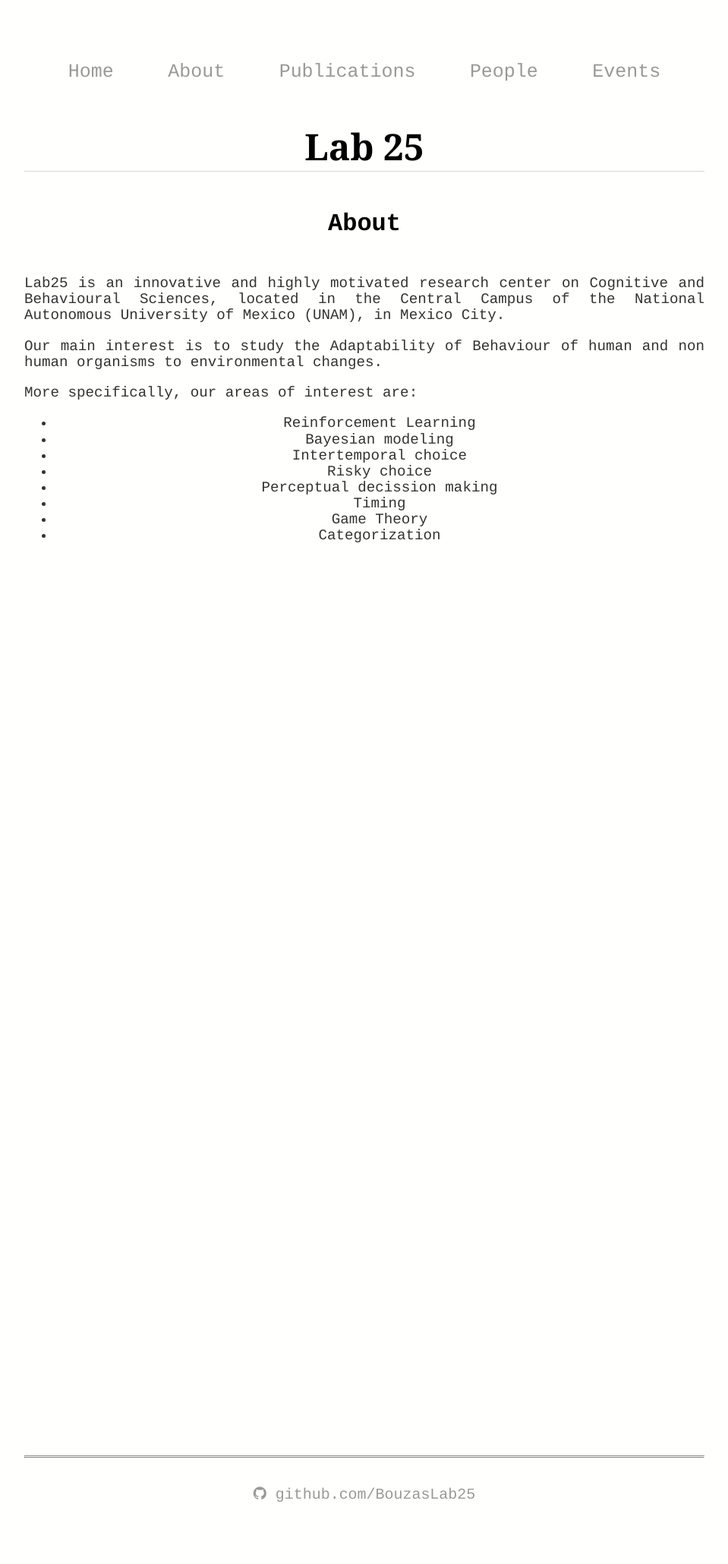
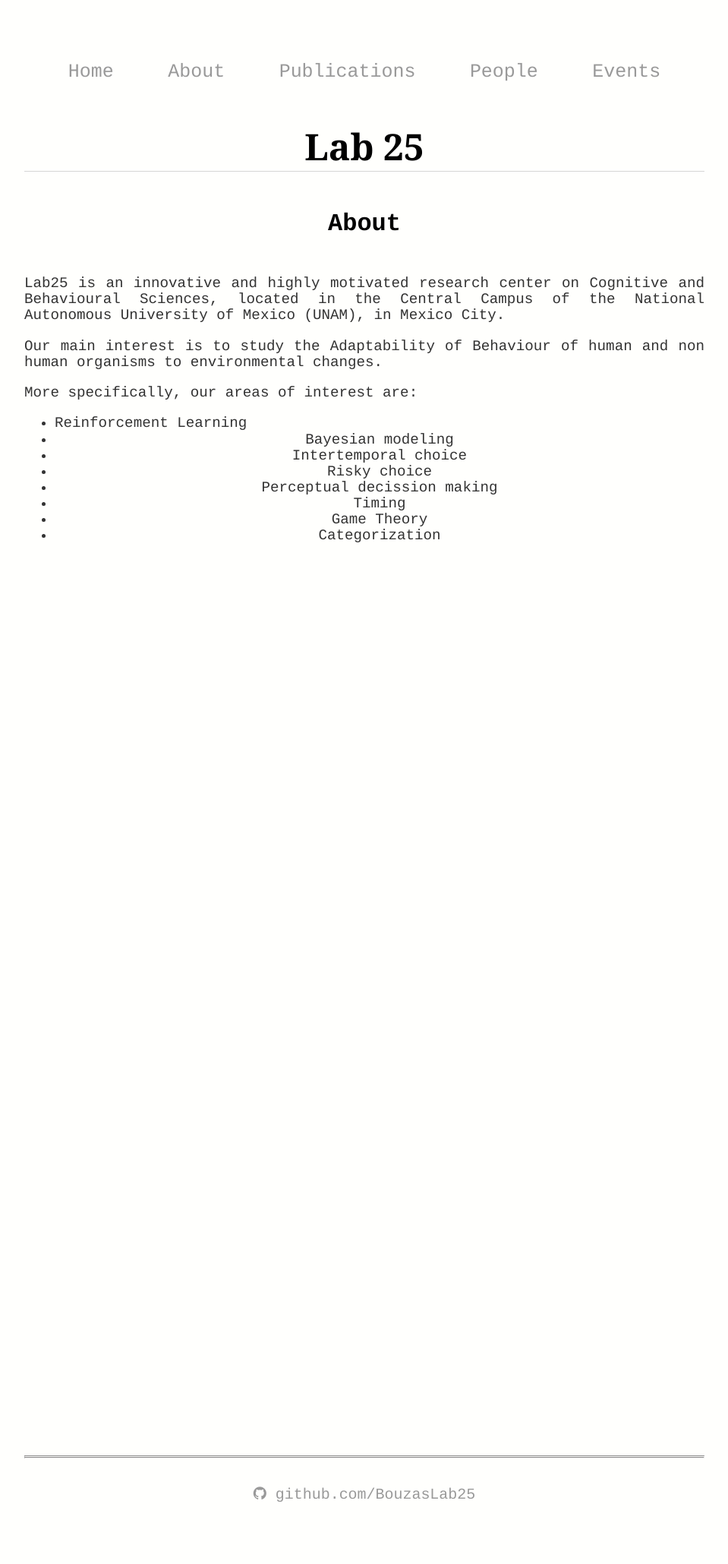
Before and after one commit to BouzasLab25/bouzaslab25.github.io, a Jekyll site: the page built from about/index.html, in a window 1280 px wide. Shown: the whole page at 76% size, without its empty margins (160-1119 px from the left). Built offline with Jekyll 4.4.1, drawn with Linux system fonts in a browser that asks for light colours.

Commit message:
Update index.html

```diff
--- a/about/index.html
+++ b/about/index.html
@@ -12,7 +12,7 @@ title: Lab25 About
 	<p class='text'>More specifically, our areas of interest are:</p>
 	<center>
 	<ul>
-	<li class='ho' >Reinforcement Learning</li>
+	<li class='ho' style="text-align:justify" >Reinforcement Learning</li>
 	<li class='ho' >Bayesian modeling</li>
 	<li class='ho' >Intertemporal choice</li>
 	<li class='ho' >Risky choice</li>
```
